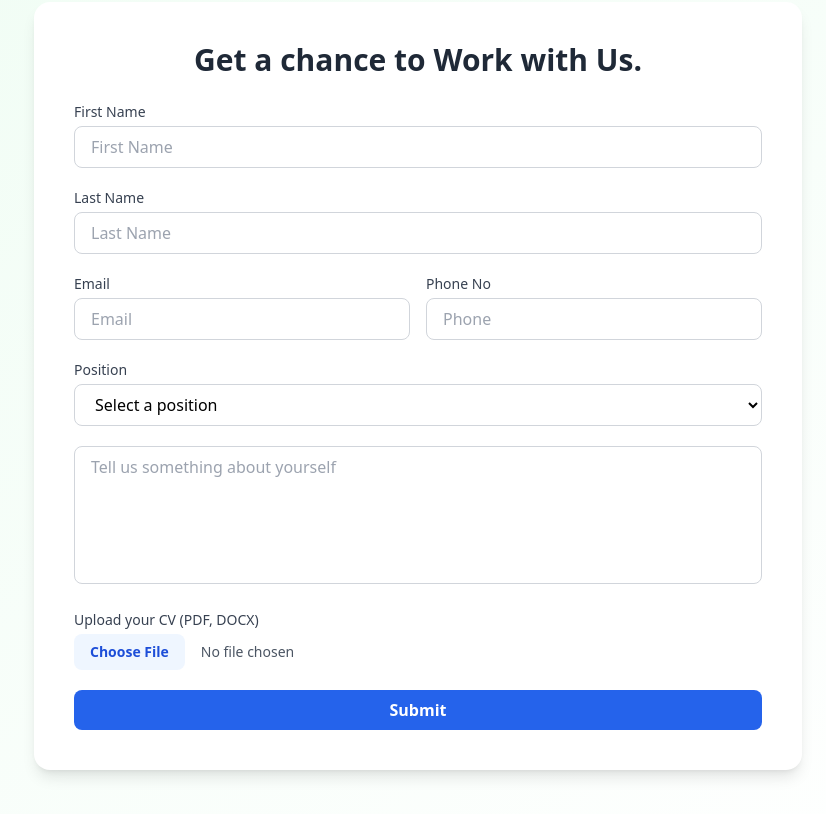
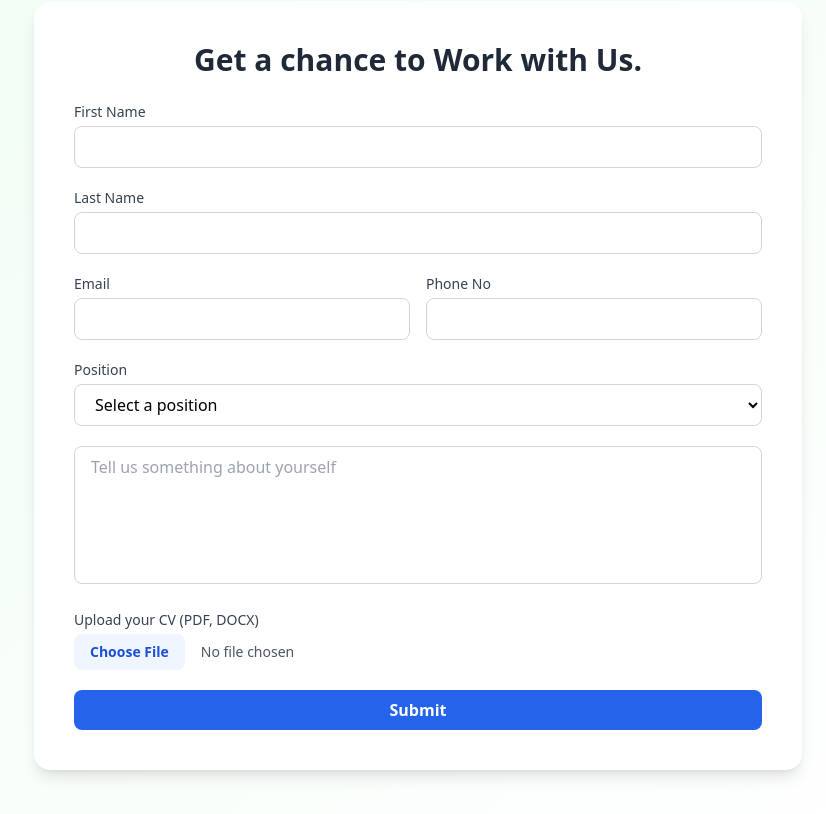
Before and after one commit to vanshika8484/Solar_web, a React (Vite) app: page /career in a window 1280 px wide. Shown: the part 1320-2134 px from the top of the page, without its empty margins (222-1048 px from the left). Built offline with nearby package versions, Linux system fonts and the light colour scheme; a web font is replaced by a local one.

Commit message:
Update CareerForm.jsx

```diff
--- a/src/components/CareerForm.jsx
+++ b/src/components/CareerForm.jsx
@@ -7,13 +7,13 @@ import Loader from "../Loader";
 import 'react-toastify/dist/ReactToastify.css';
 
 function CareerForm() {
-  const [name, setName] = useState('');
-  const [lastName, setLastName] = useState('');
+  const [FirstName, setFirstName] = useState('');
+  const [LastName, setLastName] = useState('');
   const [email, setEmail] = useState('');
-  const [phoneNo, setPhone] = useState('');
-  const [position, setPosition] = useState('');
+  const [Phone, setPhone] = useState('');
+  const [Position, setPosition] = useState('');
   const [message, setMessage] = useState('');
-  const [cv, setCv] = useState(null);
+  const [CV, setCv] = useState(null);
   const [loading, setLoading] = useState(false);
 
   const handleSubmit = async (e) => {
@@ -22,14 +22,15 @@ function CareerForm() {
 
     try {
       const formData = new FormData();
-      formData.append("name", name);
-      formData.append("lastName", lastName);
+      formData.append("FirstName", FirstName);
+      formData.append("LastName", LastName);
       formData.append("email", email);
-      formData.append("phoneNo", phoneNo);
-      formData.append("position", position);
+      formData.append("Phone", Phone);
+      formData.append("Position", Position);
       formData.append("message", message);
-      if (cv) {
-        formData.append("cv", cv);
+      formData.append("PortfolioLink", "N/A"); // optional field
+      if (CV) {
+        formData.append("CV", CV);
       }
 
       await axios.post(`https://solar-4-8a9b.onrender.com/api/CareerApi`, formData, {
@@ -39,7 +40,7 @@ function CareerForm() {
       });
 
       toast.success('Message sent successfully!');
-      setName('');
+      setFirstName('');
       setLastName('');
       setEmail('');
       setPhone('');
@@ -60,33 +61,28 @@ function CareerForm() {
         </h2>
 
         <form className="space-y-5" onSubmit={handleSubmit}>
-          {/* First Name */}
           <div>
             <label className="block text-sm font-medium text-gray-700 mb-1">First Name</label>
             <input
               type="text"
-              value={name}
-              onChange={(e) => setName(e.target.value)}
-              placeholder="First Name"
+              value={FirstName}
+              onChange={(e) => setFirstName(e.target.value)}
               required
               className="w-full border border-gray-300 rounded-lg px-4 py-2 focus:outline-none focus:ring-2 focus:ring-blue-500"
             />
           </div>
 
-          {/* Last Name */}
           <div>
             <label className="block text-sm font-medium text-gray-700 mb-1">Last Name</label>
             <input
               type="text"
-              value={lastName}
+              value={LastName}
               onChange={(e) => setLastName(e.target.value)}
-              placeholder="Last Name"
               required
               className="w-full border border-gray-300 rounded-lg px-4 py-2 focus:outline-none focus:ring-2 focus:ring-blue-500"
             />
           </div>
 
-          {/* Email & Phone No */}
           <div className="flex flex-col sm:flex-row gap-4">
             <div className="w-full">
               <label className="block text-sm font-medium text-gray-700 mb-1">Email</label>
@@ -94,7 +90,6 @@ function CareerForm() {
                 type="email"
                 value={email}
                 onChange={(e) => setEmail(e.target.value)}
-                placeholder="Email"
                 required
                 className="w-full border border-gray-300 rounded-lg px-4 py-2 focus:outline-none focus:ring-2 focus:ring-blue-500"
               />
@@ -103,20 +98,18 @@ function CareerForm() {
               <label className="block text-sm font-medium text-gray-700 mb-1">Phone No</label>
               <input
                 type="tel"
-                value={phoneNo}
+                value={Phone}
                 onChange={(e) => setPhone(e.target.value)}
-                placeholder="Phone"
                 required
                 className="w-full border border-gray-300 rounded-lg px-4 py-2 focus:outline-none focus:ring-2 focus:ring-blue-500"
               />
             </div>
           </div>
 
-          {/* Position Dropdown */}
           <div>
             <label className="block text-sm font-medium text-gray-700 mb-1">Position</label>
             <select
-              value={position}
+              value={Position}
               onChange={(e) => setPosition(e.target.value)}
               required
               className="w-full border border-gray-300 rounded-lg px-4 py-2 bg-white focus:outline-none focus:ring-2 focus:ring-blue-500"
@@ -129,7 +122,6 @@ function CareerForm() {
             </select>
           </div>
 
-          {/* Message */}
           <div>
             <textarea
               rows="5"
@@ -140,7 +132,6 @@ function CareerForm() {
             ></textarea>
           </div>
 
-          {/* CV Upload */}
           <div>
             <label className="block text-sm font-medium text-gray-700 mb-1">Upload your CV (PDF, DOCX)</label>
             <input
@@ -155,7 +146,6 @@ function CareerForm() {
             />
           </div>
 
-          {/* Submit Button */}
           <div>
             <button
               type="submit"
@@ -167,7 +157,6 @@ function CareerForm() {
           </div>
         </form>
       </div>
-
       <ToastContainer position="top-right" autoClose={3000} />
     </div>
   );
```
